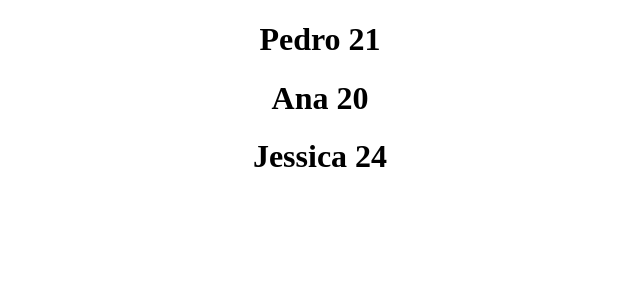
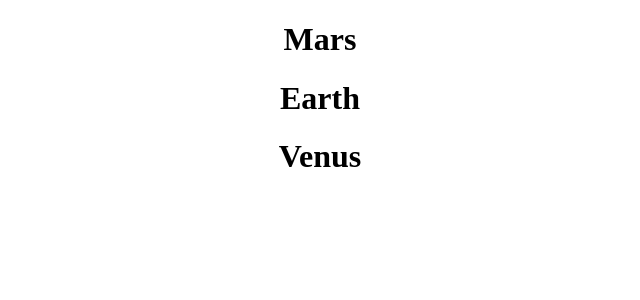
Before and after one commit to 27Nizzo/React, a React (Create React App) app: page / in a window 1280 px wide. Shown: the top 300 px of the page, without its empty margins (320-960 px from the left). Built offline with nearby package versions, Linux system fonts and the light colour scheme.

Commit message:
Fim de Video 3

```diff
--- a/src/App.js
+++ b/src/App.js
@@ -1,33 +1,26 @@
 import './App.css';
 
 function App() {
-  const users = [
-    {name: "Pedro", age: 21},
-    {name: "Ana", age: 20},
-    {name: "Jessica", age: 24},
-  ]
+
+  const planets = [
+    {name: "Mars", isGasPlanet: false},
+    {name: "Earth", isGasPlanet: false},
+    {name: "Jupiter", isGasPlanet: true},
+    {name: "Venus", isGasPlanet: false},
+    {name: "Neptune", isGasPlanet: true},
+    {name: "Uranus", isGasPlanet: true},
+  ];
 
 
   return <div className="App">
-
-      {users.map((user, key) => {
-        return <div>
-          <User name = {user.name} age = {user.age} />
-        </div>
-      })}
-
+    <div>
+      {planets.map(
+        (planet, key) => !planet.isGasPlanet && <h1>{planet.name}</h1>
+      )}
     </div>
 
+  </div>
 
-
- }
- const User = (props) => {
-  return (
-    <div>
-        <h1>{props.name} {props.age}</h1>
-    </div>
-  )
- }
-
+}
 
 export default App;
```
